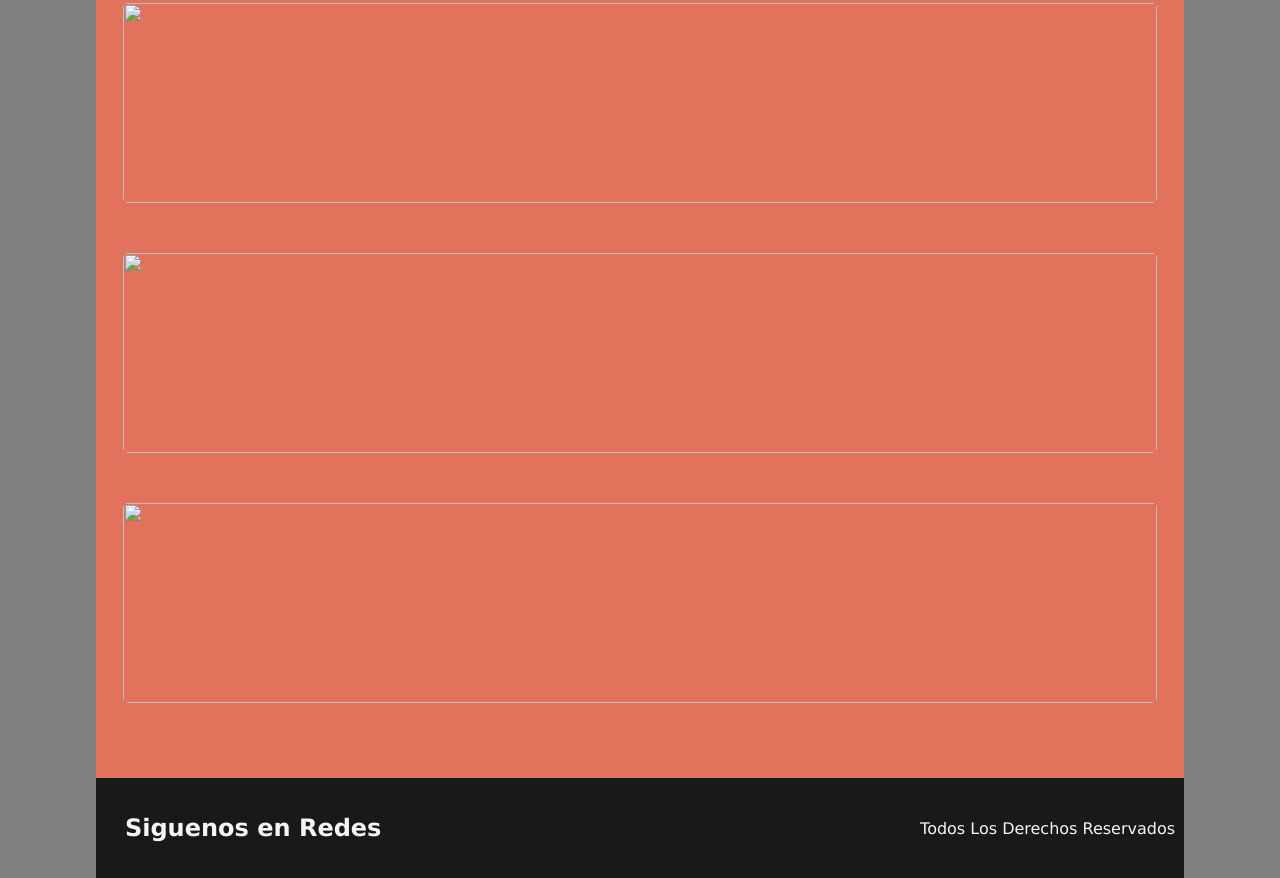
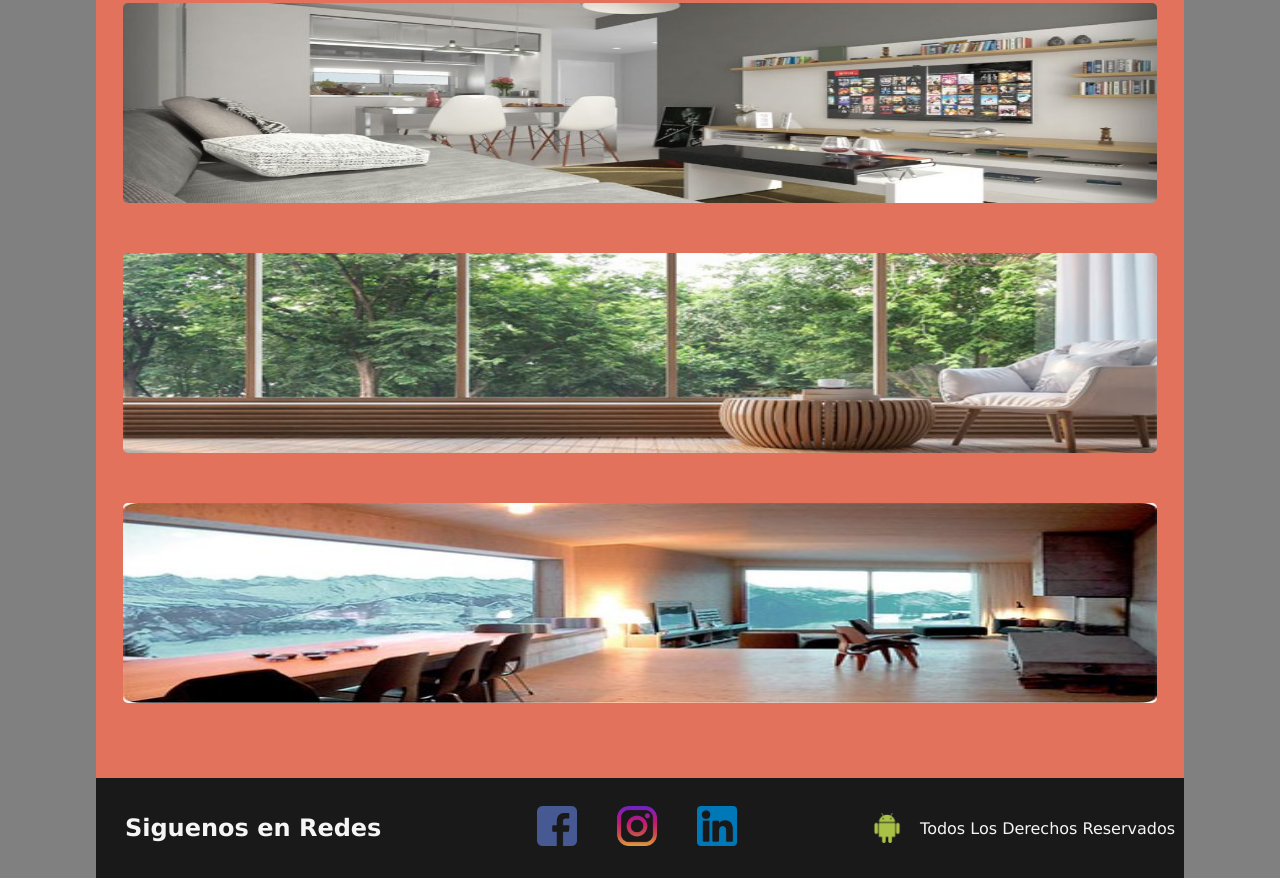
Before and after one commit to Gaddi-LPM/paintdecoration, a plain HTML site: page paginas/servicios.html in a window 1280 px wide. Shown: the part 407-1285 px from the top of the page. Drawn offline with Linux system fonts and the light colour scheme.

Commit message:
cambio img varios

```diff
--- a/css/contacto.css
+++ b/css/contacto.css
@@ -25,7 +25,7 @@
    grid-area: header;
    width: auto;
    height: 150px;
-   background-image: url(Imagenes/terracota.jpg);
+   background-image: url(../imagenes/terracota.jpg);
    opacity: 0.8;
    background-repeat: repeat;
    background-size:contain;
--- a/css/estilos.css
+++ b/css/estilos.css
@@ -27,7 +27,7 @@
    grid-area: header;
    width: auto;
    height: 150px;
-   background-image: url(../Imagenes/terracota.jpg);
+   background-image: url(../imagenes/terracota.jpg);
    opacity: 0.8;
    background-repeat: repeat;
    background-size:contain;
--- a/paginas/servicios.html
+++ b/paginas/servicios.html
@@ -37,7 +37,7 @@
         <article class="service">
 
             <div class="imagen">
-                <img src="imagenes/servicio1.jpg" alt="">
+                <img src="../imagenes/servicio1.jpg" alt="">
                 <h3>SERVICIO1</h3>
                 <p> Lorem ipsum, dolor sit amet consectetur adipisicing elit. Adipisci, harum! Dicta eligendi excepturi quae alias tempore labore error adipisci natus corporis recusandae totam repellat, odio, quam sunt blanditiis nobis tempora.</p>
             </div>
@@ -46,7 +46,7 @@
         <article class="service2">
 
             <div class="imagen">
-                <img src="imagenes/servicio2.jpg" alt="">
+                <img src="../imagenes/servicio2.jpg" alt="">
                  <h3>SERVICIO 2</h3>
                  <p> Lorem ipsum, dolor sit amet consectetur adipisicing elit. Adipisci, harum! Dicta eligendi excepturi quae alias tempore labore error adipisci natus corporis recusandae totam repellat, odio, quam sunt blanditiis nobis tempora.</p>
             </div>
@@ -56,7 +56,7 @@
 
             <div class="imagen">
 
-                <img src="imagenes/servicio3.jpg" alt="">
+                <img src="../imagenes/servicio3.jpg" alt="">
 
                  <h3>SERVICIO 3</h3>
                  <p> Lorem ipsum, dolor sit amet consectetur adipisicing elit. Adipisci, harum! Dicta eligendi excepturi quae alias tempore labore error adipisci natus corporis recusandae totam repellat, odio, quam sunt blanditiis nobis tempora.</p>
@@ -66,12 +66,12 @@
         <footer class="footer">
             <h2>Siguenos en Redes</h2>
             <div class="iconos">
-                <i> <img src="imagenes/facebook.png" alt=""></i>
-                <i> <img src="imagenes/instagram.png" alt=""></i>
-                <i> <img src="imagenes/linkedin.png" alt=""></i>
+                <i> <img src="../imagenes/facebook.png" alt=""></i>
+                <i> <img src="../imagenes/instagram.png" alt=""></i>
+                <i> <img src="../imagenes/linkedin.png" alt=""></i>
             </div>
             <div class="androide">
-                <i> <img src="imagenes/androide.png" alt=""></i>
+                <i> <img src="../imagenes/androide.png" alt=""></i>
              </div>
 
          <copy class="copy">Todos Los Derechos Reservados</copy>
```
Also changed, not shown: paginas/contacto.html (+4 -4 lines).
